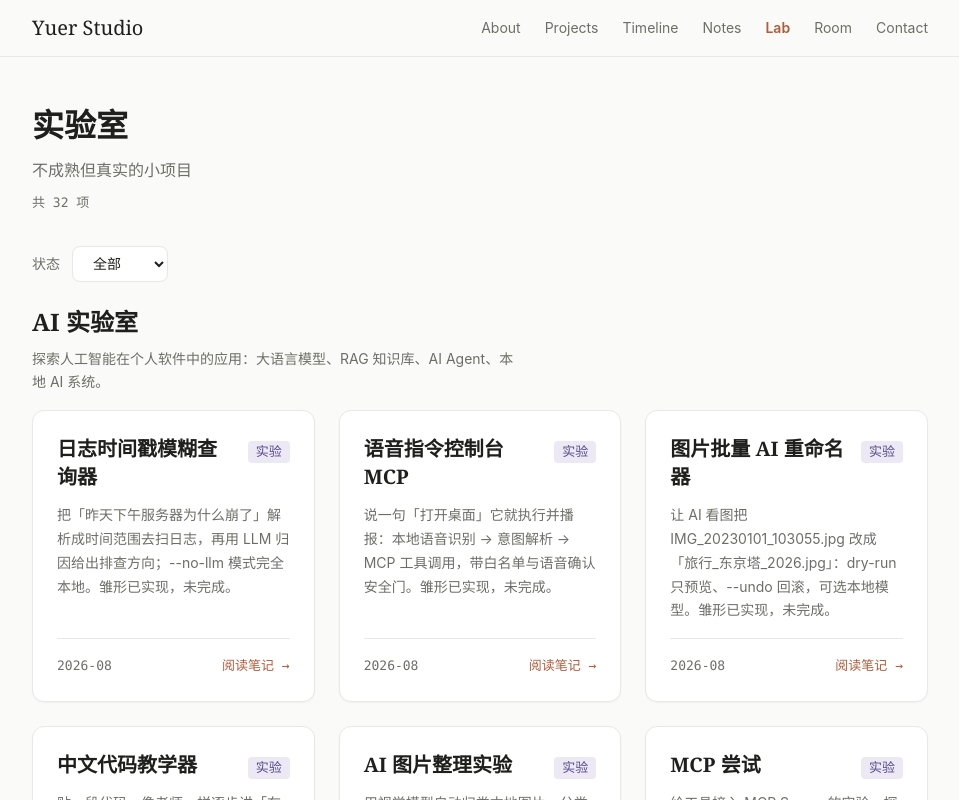
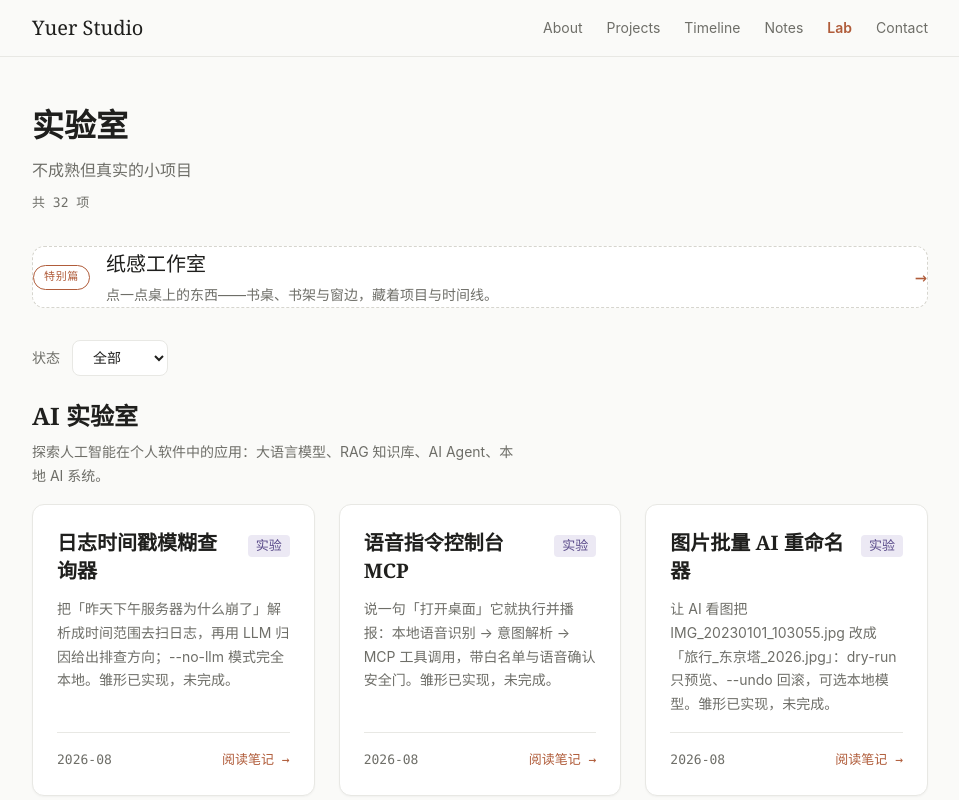
Before and after one commit to anyuer678/yuer.dev, a Vue app: page /lab in a window 1280 px wide. Shown: the top 800 px of the page, without its empty margins (160-1119 px from the left). Built offline with nearby package versions, Linux system fonts and the light colour scheme.

Commit message:
fix: /room 深链预渲染，改为 Lab 隐藏特别篇入口（主导航隐藏）

```diff
--- a/scripts/prerender-pages.mjs
+++ b/scripts/prerender-pages.mjs
@@ -15,7 +15,7 @@ if (!existsSync(src)) {
 }
 
 // 固定路由（router 中无参数的路由 path，除 '/' 与兜底）
-const staticRoutes = ['about', 'projects', 'timeline', 'notes', 'lab', 'contact']
+const staticRoutes = ['about', 'projects', 'timeline', 'notes', 'lab', 'contact', 'room', 'dashboard']
 // 动态路由：content 目录 → 路由前缀
 const dynamicRoutes = [
   ['src/content/projects', 'projects'],
--- a/src/pages/Lab.vue
+++ b/src/pages/Lab.vue
@@ -45,6 +45,16 @@ function applyStatus(next) {
   <div class="container">
     <PageHeader title="实验室" description="不成熟但真实的小项目" :count="sorted.length" />
 
+    <!-- 隐藏特别篇：纸感工作室（不进主导航，仅此处入口） -->
+    <RouterLink to="/room" class="lab-secret">
+      <span class="lab-secret__badge">特别篇</span>
+      <span class="lab-secret__body">
+        <span class="lab-secret__title">纸感工作室</span>
+        <span class="lab-secret__desc">点一点桌上的东西——书桌、书架与窗边，藏着项目与时间线。</span>
+      </span>
+      <span class="lab-secret__cta" aria-hidden="true">→</span>
+    </RouterLink>
+
     <div class="lab-filter">
       <label class="lab-filter__label" for="lab-status">状态</label>
       <select
@@ -74,6 +84,57 @@ function applyStatus(next) {
 </template>
 
 <style scoped>
+.lab-secret {
+  display: flex;
+  align-items: center;
+  gap: var(--space-4);
+  margin-bottom: var(--space-8);
+  padding: var(--space-5) var(--space-6);
+  border: 1px dashed var(--color-border-strong);
+  border-radius: var(--radius-lg);
+  background: var(--color-surface);
+  text-decoration: none;
+  color: inherit;
+  transition:
+    border-color var(--dur-fast) var(--ease-standard),
+    background var(--dur-fast) var(--ease-standard);
+}
+.lab-secret:hover {
+  border-color: var(--color-accent);
+  background: var(--color-accent-soft);
+}
+.lab-secret__badge {
+  flex-shrink: 0;
+  font-family: var(--font-mono);
+  font-size: 11px;
+  letter-spacing: 0.06em;
+  color: var(--color-accent);
+  border: 1px solid var(--color-accent);
+  border-radius: 999px;
+  padding: 2px 10px;
+}
+.lab-secret__body {
+  display: flex;
+  flex-direction: column;
+  gap: 2px;
+  min-width: 0;
+  flex: 1;
+}
+.lab-secret__title {
+  font-family: var(--font-display);
+  font-size: var(--text-h3);
+  color: var(--color-text);
+}
+.lab-secret__desc {
+  font-size: var(--text-small);
+  color: var(--color-text-secondary);
+}
+.lab-secret__cta {
+  flex-shrink: 0;
+  font-family: var(--font-mono);
+  color: var(--color-accent);
+  font-size: var(--text-h3);
+}
 .lab-filter {
   display: flex;
   align-items: center;
--- a/src/router/index.js
+++ b/src/router/index.js
@@ -86,8 +86,7 @@ const routes = [
     name: 'room',
     component: () => import('@/pages/Room.vue'),
     meta: {
-      nav: true,
-      label: 'Room',
+      nav: false, // 隐藏特别篇：入口在 Lab
       title: (s) => `工作室 · ${s.name}`,
       description: (s) => `走进 ${s.name} 的纸感工作室`,
     },
```
